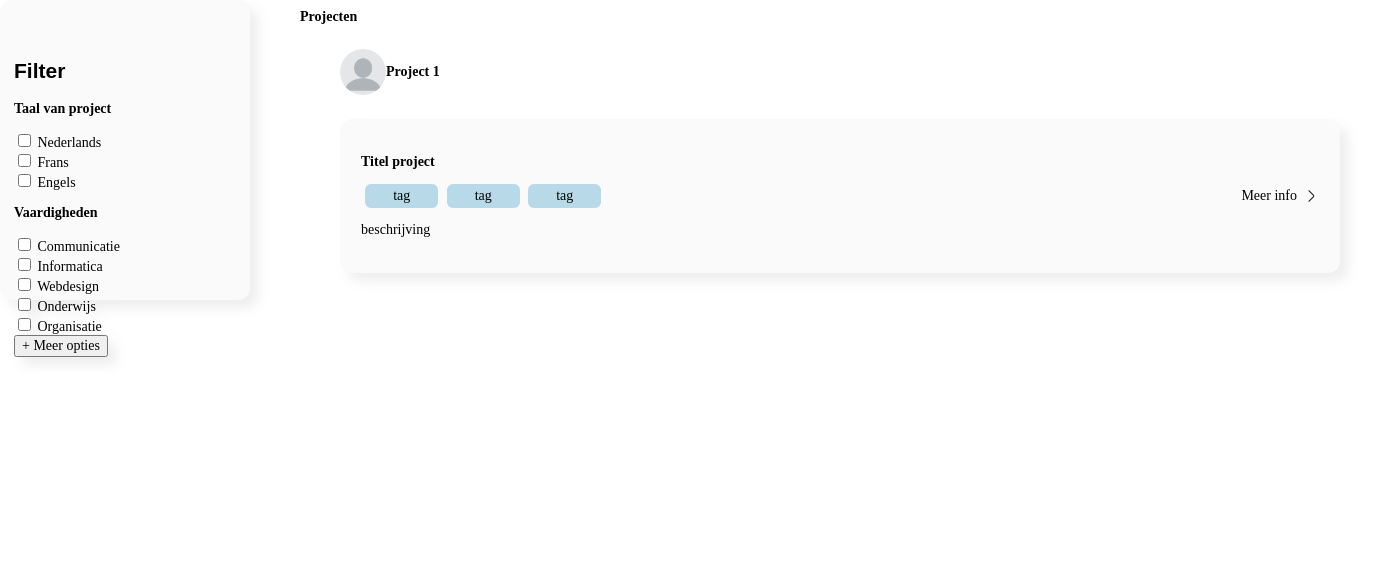
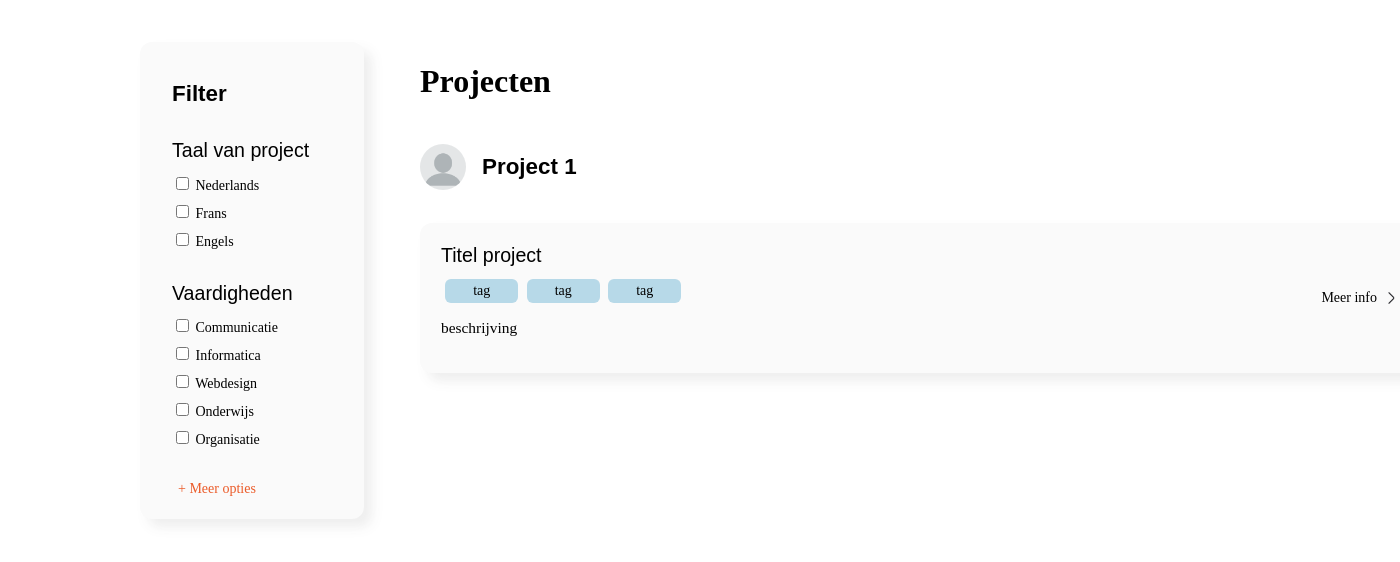
Before and after one commit to ellendeveth/SLAM, a PHP site: page / in a window 1400 px wide. Shown: the part 120-682 px from the top of the page. Run offline with PHP 8.4, Linux system fonts and the light colour scheme; some web fonts are replaced.

Commit message:
style: styling for dashboard page

```diff
--- a/style/style.css
+++ b/style/style.css
@@ -68,7 +68,7 @@
 }
 
 .nav__links {
-    transition: all .2s ease-in;
+    transition: all .1s ease-in;
 }
 
 .nav__links:hover {
@@ -102,10 +102,18 @@ body {
     text-align: center;
 }
 
-.header-two {
-    font-size: 1.5em;
+.header-two,
+h2 {
+    font-size: 1.6em;
     font-weight: bold;
     font-family: "Gilroy", sans-serif;
+}
+
+h3 {
+    font-size: 1.4em;
+    font-weight: 500;
+    font-family: "Gilroy", sans-serif;
+    margin: 0 0 .6em;
 }
 
 .subtitle-big {
@@ -113,6 +121,11 @@ body {
     font-weight: 300;
     font-family: "Gilroy", sans-serif;
     margin-top: -1em;
+}
+
+p {
+    font-size: 1.1em;
+    font-weight: 500;
 }
 
 .body--startpage {
@@ -298,28 +311,69 @@ body {
 
 
 /*
-    homepage
+    dashboard
 */
 
 .container--feed {
-    display: grid;
-    grid-template-columns: 300px 1fr;
+    display: flex;
+    justify-content: space-between;
+    width: 80%;
+    margin: 3em auto 0;
 }
 
 .filters {
-    max-width: 250px;
-    max-height: 300px;
+    width: 20%;
+    max-height: 480px;
     background-color: #FAFAFA;
-    padding: 3em 1em;
+    padding: calc(32px - 0.83em) 32px;
     border: none;
     border-radius: 12px;
     filter: drop-shadow(8px 8px 6px #34343415);
+}
+
+.filter__container {
+    margin-top: 8px;
+}
+
+.filters label {
+    font-size: 1em;
+}
+
+.filters__language {
+    margin: 32px 0;
+}
+
+.filters__skills {
+    margin: 32px 0;
+}
+
+.btn--extra {
+    border: none;
+    background-color: transparent;
+    color: #EB5B29;
+    cursor: pointer;
+    font-size: 1em;
+    font-weight: 500;
+    transition: all 0.1s ease-in;
+}
+
+.btn--extra:hover {
+    color: black;
+}
+
+.projects {
+    width: 75%;
+}
+
+.projects h1 {
+    font-size: 32px;
 }
 
 .projects__img {
     width: 46px;
     height: 46px;
     border-radius: 50%;
+    margin-right: 16px;
 }
 
 .projects__box {
@@ -329,6 +383,7 @@ body {
 
 .project__box__li {
     list-style: none;
+    padding: 0;
 }
 
 .project__box {
```
